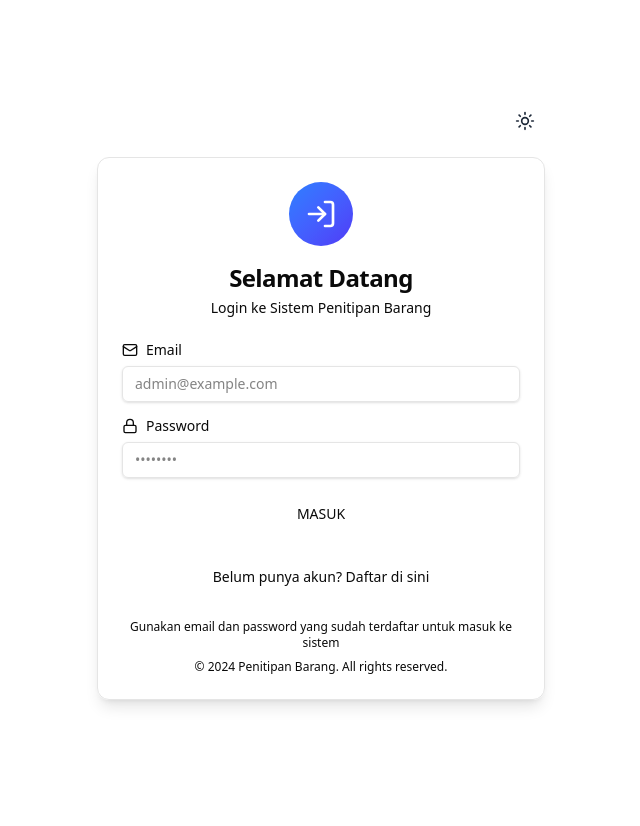
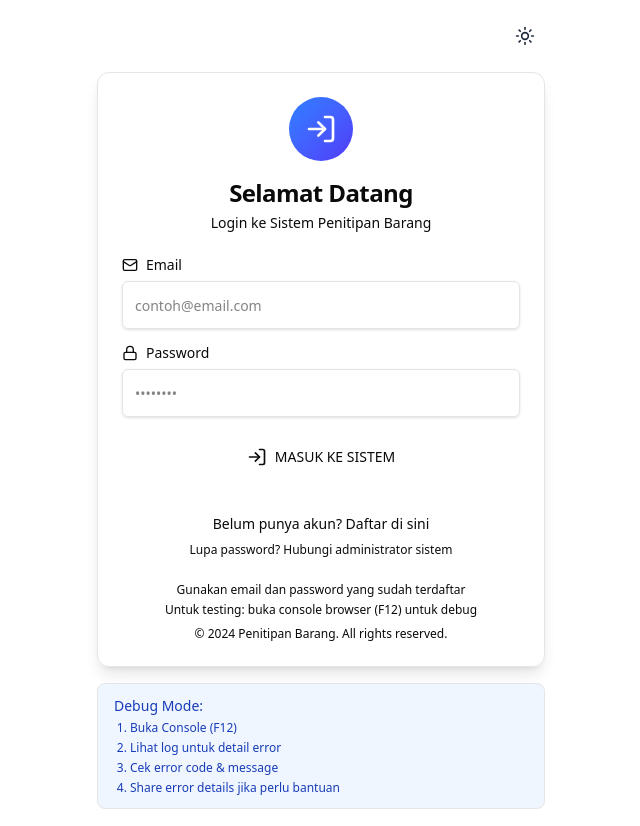
Before and after one commit to Qomaraawae/nitipBarang, a Next.js app: page /login in a window 1280 px wide. Shown: the whole page, without its empty margins (319-959 px from the left). Before the commit the page ends 801 px from the top, so only its background shows below. Built offline with nearby package versions, Linux system fonts and the light colour scheme; no server answers.

Commit message:
update logger

```diff
--- a/app/login/page.tsx
+++ b/app/login/page.tsx
@@ -19,7 +19,7 @@ import { Alert, AlertDescription } from "@/components/ui/alert";
 import { Separator } from "@/components/ui/separator";
 import { toast } from "sonner";
 import { LogIn, Mail, Lock, AlertCircle, Shield } from "lucide-react";
-import { logger } from "@/lib/logger"; // TAMBAHKAN IMPORT
+import { logger } from "@/lib/logger";
 
 export default function LoginPage() {
   const [email, setEmail] = useState("");
@@ -33,43 +33,77 @@ export default function LoginPage() {
     setError("");
     setLoading(true);
 
+    console.clear();
+    console.log("🧪 === LOGIN PROCESS STARTED ===");
+    console.log("📧 Email entered:", email);
+
     try {
       // Login dan dapatkan user data dengan role
+      console.log("🔄 Calling login function...");
       const userData = await login(email, password);
 
-      // GANTI console.log DENGAN LOGGER
+      console.log("✅ Login function returned:", {
+        uid: userData.uid.substring(0, 8) + '...',
+        email: userData.email,
+        role: userData.role
+      });
+
+      // Gunakan logger.auth yang aman
       logger.auth.login(userData.email || "", userData.role);
 
       toast.success("Login berhasil!", {
         description: `Selamat datang ${userData.email}`,
       });
 
+      console.log("🎉 Login successful, redirecting to dashboard");
+
       // Redirect ke dashboard
       router.push("/");
     } catch (err: any) {
+      console.error("❌ Login error details:");
+      console.error("Error code:", err.code);
+      console.error("Error message:", err.message);
+      console.error("Full error:", err);
+
       // GANTI console.error DENGAN LOGGER
       logger.error("Login failed", {
         errorCode: err.code,
         errorMessage: err.message,
-        email: email, // Email tidak dimask karena sudah di logger
+        email: email,
       });
 
       // Handle specific error codes
-      if (
-        err.code === "auth/user-not-found" ||
-        err.code === "auth/wrong-password" ||
-        err.code === "auth/invalid-credential"
-      ) {
+      if (err.code === "auth/user-not-found") {
+        console.log("📋 Diagnosis: User tidak ditemukan di Firebase Auth");
+        setError("Email tidak terdaftar!");
+        toast.error("Email tidak terdaftar!");
+      } else if (err.code === "auth/wrong-password") {
+        console.log("📋 Diagnosis: Password salah");
+        setError("Password salah!");
+        toast.error("Password salah!");
+      } else if (err.code === "auth/invalid-credential") {
+        console.log("📋 Diagnosis: Kredensial tidak valid");
         setError("Email atau password salah!");
         toast.error("Email atau password salah!");
       } else if (err.code === "auth/invalid-email") {
+        console.log("📋 Diagnosis: Format email salah");
         setError("Format email tidak valid!");
         toast.error("Format email tidak valid!");
+      } else if (err.code === "auth/too-many-requests") {
+        console.log("📋 Diagnosis: Terlalu banyak percobaan login");
+        setError("Terlalu banyak percobaan login. Coba lagi nanti.");
+        toast.error("Terlalu banyak percobaan login");
+      } else if (err.code === "auth/network-request-failed") {
+        console.log("📋 Diagnosis: Masalah jaringan");
+        setError("Gagal terhubung. Periksa koneksi internet Anda.");
+        toast.error("Gagal terhubung ke server");
       } else if (err.message === "User data not found in database") {
+        console.log("📋 Diagnosis: User document tidak ditemukan di Firestore");
         setError("Data user tidak ditemukan. Silakan hubungi admin.");
         toast.error("Data user tidak ditemukan");
       } else {
-        setError("Login gagal. Coba lagi.");
+        console.log("📋 Diagnosis: Error tidak dikenal");
+        setError(`Login gagal: ${err.message}`);
         toast.error("Login gagal");
       }
 
@@ -103,7 +137,12 @@ export default function LoginPage() {
             {error && (
               <Alert variant="destructive">
                 <AlertCircle className="h-4 w-4" />
-                <AlertDescription>{error}</AlertDescription>
+                <AlertDescription className="font-medium">
+                  {error}
+                </AlertDescription>
+                <p className="text-xs mt-2">
+                  Buka browser console (F12) untuk detail error
+                </p>
               </Alert>
             )}
 
@@ -117,11 +156,12 @@ export default function LoginPage() {
                   <Input
                     id="email"
                     type="email"
-                    placeholder="admin@example.com"
+                    placeholder="contoh@email.com"
                     value={email}
                     onChange={(e) => setEmail(e.target.value)}
                     required
                     autoComplete="email"
+                    className="h-12 text-base"
                   />
                 </div>
               </div>
@@ -139,17 +179,25 @@ export default function LoginPage() {
                   onChange={(e) => setPassword(e.target.value)}
                   required
                   autoComplete="current-password"
+                  className="h-12 text-base"
                 />
               </div>
 
-              <Button type="submit" className="w-full" disabled={loading}>
+              <Button
+                type="submit"
+                className="w-full h-12 text-base font-medium"
+                disabled={loading}
+              >
                 {loading ? (
                   <>
-                    <div className="animate-spin rounded-full h-4 w-4 border-b-2 border-white mr-2"></div>
+                    <div className="animate-spin rounded-full h-5 w-5 border-b-2 border-white mr-2"></div>
                     Memproses...
                   </>
                 ) : (
-                  "MASUK"
+                  <>
+                    <LogIn className="mr-2 h-5 w-5" />
+                    MASUK KE SISTEM
+                  </>
                 )}
               </Button>
             </form>
@@ -161,25 +209,41 @@ export default function LoginPage() {
                 Belum punya akun?{" "}
                 <Link
                   href="/register"
-                  className="text-primary hover:text-primary/80 font-medium"
+                  className="text-primary hover:text-primary/80 font-medium underline-offset-4 hover:underline"
                 >
                   Daftar di sini
                 </Link>
               </p>
-              <p className="text-sm text-muted-foreground">
+              <p className="text-xs text-muted-foreground">
+                Lupa password? Hubungi administrator sistem
               </p>
             </div>
           </CardContent>
           <CardFooter className="flex flex-col space-y-2">
-            <p className="text-xs text-center text-muted-foreground">
-              Gunakan email dan password yang sudah terdaftar untuk masuk ke
-              sistem
-            </p>
+            <div className="text-xs text-center text-muted-foreground space-y-1">
+              <p>Gunakan email dan password yang sudah terdaftar</p>
+              <p>Untuk testing: buka console browser (F12) untuk debug</p>
+            </div>
             <p className="text-xs text-center text-muted-foreground">
               © 2024 Penitipan Barang. All rights reserved.
             </p>
           </CardFooter>
         </Card>
+
+        {/* Debug Info (only in development) */}
+        {process.env.NODE_ENV === 'development' && (
+          <Alert className="bg-blue-50 border-blue-200">
+            <AlertDescription className="text-sm text-blue-800">
+              <div className="font-medium mb-1">Debug Mode:</div>
+              <ol className="list-decimal pl-4 space-y-1 text-xs">
+                <li>Buka Console (F12)</li>
+                <li>Lihat log untuk detail error</li>
+                <li>Cek error code & message</li>
+                <li>Share error details jika perlu bantuan</li>
+              </ol>
+            </AlertDescription>
+          </Alert>
+        )}
       </div>
     </div>
   );
--- a/lib/firebase/auth.ts
+++ b/lib/firebase/auth.ts
@@ -4,7 +4,8 @@ import {
   signOut,
   setPersistence,
   browserLocalPersistence,
-  User
+  User,
+  getIdTokenResult
 } from "firebase/auth";
 import { doc, setDoc, getDoc, serverTimestamp } from "firebase/firestore";
 import { auth, db } from "./firebaseConfig";
@@ -23,29 +24,51 @@ export interface UserData {
   role: UserRole;
 }
 
-// Login function with role fetching
+// Login function - FIXED VERSION
 export async function login(email: string, password: string): Promise<UserData> {
   try {
+    console.log("🔐 [LOGIN] Attempting login for:", email);
+
     // 1. Login to Firebase Auth
     const result = await signInWithEmailAndPassword(auth, email, password);
     const user = result.user;
 
+    console.log("✅ [LOGIN] Firebase Auth successful, UID:", user.uid);
+
     // 2. Get user role from Firestore
     const userDoc = await getDoc(doc(db, "users", user.uid));
 
+    let role: UserRole = 'user';
+
     if (!userDoc.exists()) {
-      logger.error("User data not found in database", {
+      console.log("⚠️ [LOGIN] User document not found, creating new one...");
+
+      // Create user document if it doesn't exist
+      const userData = {
+        email: user.email,
+        role: 'user' as UserRole,
+        createdAt: serverTimestamp(),
+        updatedAt: serverTimestamp(),
+      };
+
+      await setDoc(doc(db, "users", user.uid), userData);
+      console.log("✅ [LOGIN] New user document created");
+
+      // Log warning instead of throwing error
+      logger.warn("User document created during login", {
         uid: maskUid(user.uid),
         email: maskEmail(email)
       });
-      throw new Error("User data not found in database");
+    } else {
+      const userData = userDoc.data();
+      role = userData.role as UserRole;
+      console.log("✅ [LOGIN] User document found, role:", role);
     }
-
-    const userData = userDoc.data();
-    const role = userData.role as UserRole;
 
     // Gunakan logger.auth yang aman
     logger.auth.login(email, role);
+
+    console.log("🎉 [LOGIN] Login successful, returning user data");
 
     // 3. Return user data with role
     return {
@@ -54,11 +77,16 @@ export async function login(email: string, password: string): Promise<UserData>
       role: role
     };
   } catch (error: any) {
+    console.error("❌ [LOGIN] Login failed with error:");
+    console.error("   Code:", error.code);
+    console.error("   Message:", error.message);
+    console.error("   Full error:", error);
+
     // Log error dengan data yang disensor
     logger.error("Login failed", {
       errorCode: error.code,
       errorMessage: error.message,
-      email: maskEmail(email) // Email dimask
+      email: maskEmail(email)
     });
 
     throw error;
@@ -72,16 +100,23 @@ export async function register(
   role: UserRole = "user"
 ) {
   try {
+    console.log("📝 [REGISTER] Attempting registration for:", email);
+
     // Create auth user
     const result = await createUserWithEmailAndPassword(auth, email, password);
     const user = result.user;
+
+    console.log("✅ [REGISTER] Firebase Auth registration successful");
 
     // Save user data to Firestore
     await setDoc(doc(db, "users", user.uid), {
       email: user.email,
       role: role,
       createdAt: serverTimestamp(),
+      updatedAt: serverTimestamp(),
     });
+
+    console.log("✅ [REGISTER] User document created in Firestore");
 
     // Gunakan logger.auth yang aman
     logger.auth.register(email, role);
@@ -92,6 +127,7 @@ export async function register(
       role: role
     };
   } catch (error: any) {
+    console.error("❌ [REGISTER] Registration failed:", error.message);
     logger.error("Registration failed", {
       errorCode: error.code,
       errorMessage: error.message,
@@ -105,18 +141,22 @@ export async function register(
 // Get user role from Firestore
 export async function getUserRole(uid: string): Promise<UserRole | null> {
   try {
+    console.log("👑 [GET ROLE] Getting role for UID:", maskUid(uid));
     const userDoc = await getDoc(doc(db, "users", uid));
     if (userDoc.exists()) {
       const role = userDoc.data().role as UserRole;
+      console.log("✅ [GET ROLE] Role found:", role);
       logger.log("Retrieved user role", {
         uid: maskUid(uid),
         role: role
       });
       return role;
     }
+    console.log("⚠️ [GET ROLE] User document not found");
     logger.warn("User document not found", { uid: maskUid(uid) });
     return null;
   } catch (error) {
+    console.error("❌ [GET ROLE] Error getting user role:", error);
     logger.error("Error getting user role", {
       uid: maskUid(uid),
       error
@@ -128,6 +168,7 @@ export async function getUserRole(uid: string): Promise<UserRole | null> {
 // Get user data dengan logging aman
 export async function getUserData(uid: string): Promise<UserData | null> {
   try {
+    console.log("👤 [GET USER DATA] Getting data for UID:", maskUid(uid));
     const userDoc = await getDoc(doc(db, "users", uid));
     if (userDoc.exists()) {
       const data = userDoc.data();
@@ -137,7 +178,11 @@ export async function getUserData(uid: string): Promise<UserData | null> {
         role: data.role as UserRole
       };
 
-      // Gunakan logger.log biasa (data akan di-sanitize otomatis)
+      console.log("✅ [GET USER DATA] User data found:", {
+        email: data.email,
+        role: data.role
+      });
+
       logger.log("Retrieved user data", {
         uid: maskUid(userData.uid),
         email: maskEmail(userData.email),
@@ -146,9 +191,11 @@ export async function getUserData(uid: string): Promise<UserData | null> {
 
       return userData;
     }
+    console.log("⚠️ [GET USER DATA] User data not found");
     logger.warn("User data not found", { uid: maskUid(uid) });
     return null;
   } catch (error) {
+    console.error("❌ [GET USER DATA] Error getting user data:", error);
     logger.error("Error getting user data", {
       uid: maskUid(uid),
       error
@@ -161,11 +208,15 @@ export async function getUserData(uid: string): Promise<UserData | null> {
 export async function logout() {
   try {
     const currentUser = auth.currentUser;
+    console.log("👋 [LOGOUT] Logging out user:", currentUser?.email);
     await signOut(auth);
+
+    console.log("✅ [LOGOUT] Logout successful");
 
     // Gunakan logger.auth yang aman
     logger.auth.logout(currentUser?.email || null);
   } catch (error) {
+    console.error("❌ [LOGOUT] Logout failed:", error);
     logger.error("Logout failed", error);
     throw error;
   }
@@ -174,6 +225,15 @@ export async function logout() {
 // Get current user
 export function getCurrentUser(): User | null {
   const user = auth.currentUser;
+
+  if (user) {
+    console.log("👤 [CURRENT USER] User found:", {
+      uid: maskUid(user.uid),
+      email: user.email
+    });
+  } else {
+    console.log("👤 [CURRENT USER] No user logged in");
+  }
 
   // Debug logging hanya di development dengan data disensor
   if (process.env.NODE_ENV === 'development' && user) {
@@ -191,8 +251,10 @@ export function getCurrentUser(): User | null {
 export function onAuthStateChange(callback: (user: User | null) => void) {
   return auth.onAuthStateChanged((user) => {
     if (user) {
-      logger.auth.login(maskEmail(user.email), 'unknown'); // Email dimask
+      console.log("🔄 [AUTH STATE] User logged in:", user.email);
+      logger.auth.login(maskEmail(user.email), 'unknown');
     } else {
+      console.log("🔄 [AUTH STATE] User logged out");
       logger.auth.logout(null);
     }
     callback(user);
```
Also changed, not shown: app/page.tsx (line endings or trailing spaces).
